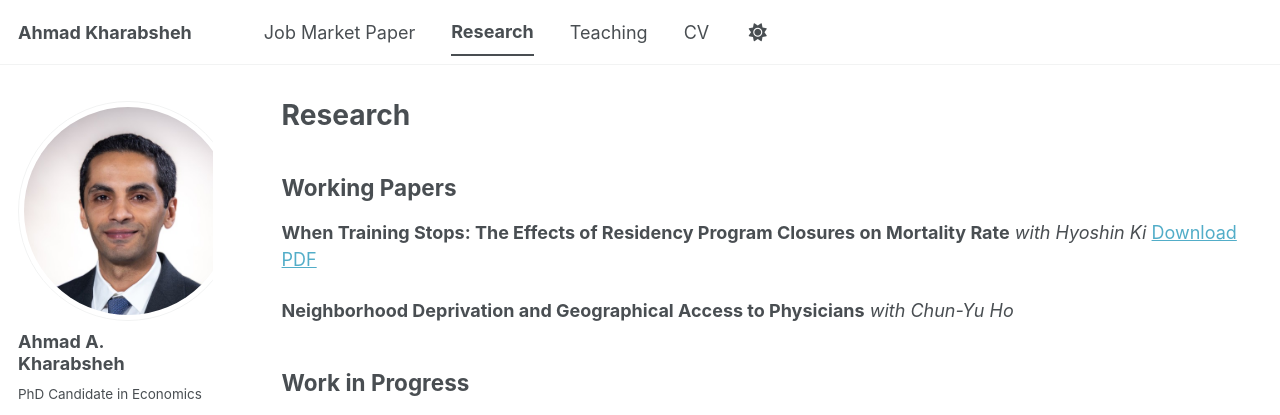
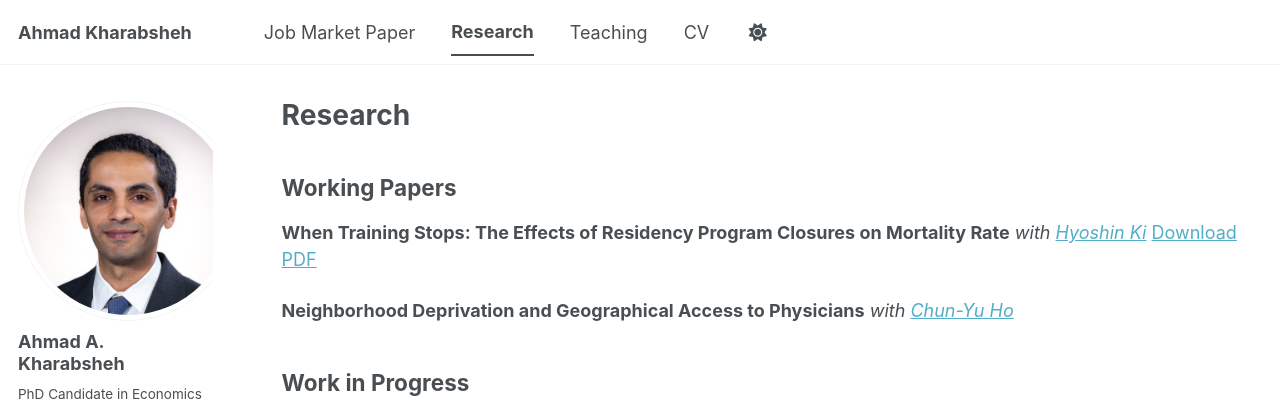
Before and after one commit to Kharabshehahmad/Kharabshehahmad.github.io, a Jekyll site: the page built from _pages/research.md, in a window 1280 px wide and 964 px high. Shown: the top 415 px of the window. Built offline with Jekyll 4.4.1, drawn with Linux system fonts in a browser that asks for light colours; a script bundle is joined from its source files by our own code; library files that are not in the unit come from our copies; part of the change alters nothing that is shown.

```diff
--- a/_pages/research.md
+++ b/_pages/research.md
@@ -8,11 +8,11 @@ author_profile: true
 ## Working Papers
 
 **When Training Stops: The Effects of Residency Program Closures on Mortality Rate**
-*with Hyoshin Ki* [Download PDF](/files/kharabsheh_jmp.pdf)
+*with [Hyoshin Ki](https://sites.google.com/view/hyoshinki/)* [Download PDF](/files/kharabsheh_jmp.pdf)
 
 
 **Neighborhood Deprivation and Geographical Access to Physicians**
-*with Chun-Yu Ho*
+*with [Chun-Yu Ho](https://www.albany.edu/economics/faculty/chun-yu-ho)*
 
 ## Work in Progress
 
```
